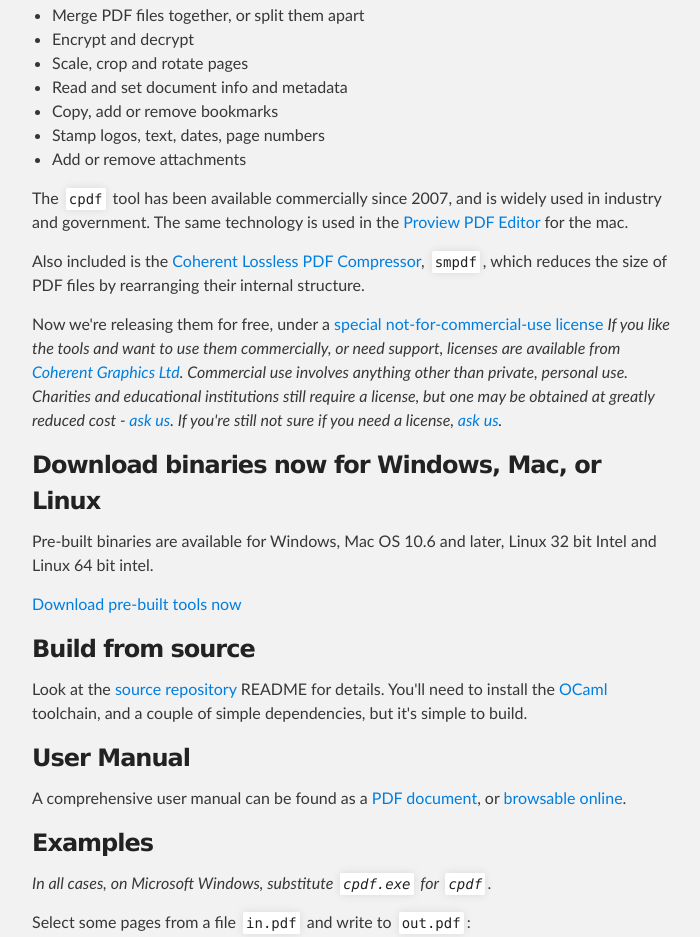
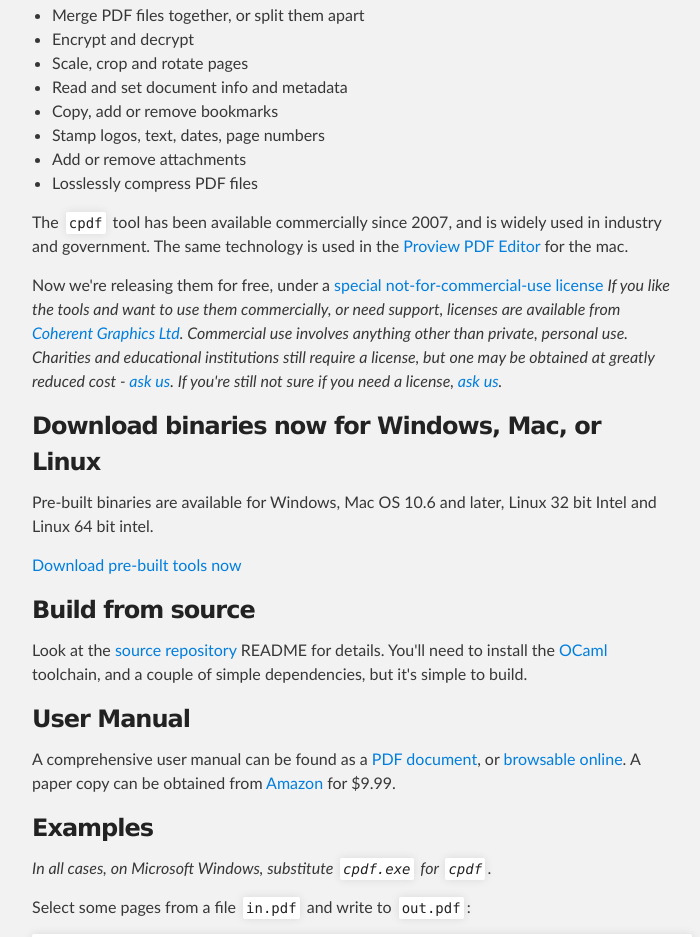
Before and after one commit to coherentgraphics/coherentgraphics.github.io, a plain HTML site: page index.html in a window 1280 px wide. Shown: the part 446-1383 px from the top of the page, without its empty margins (288-988 px from the left). Drawn offline with Linux system fonts and the light colour scheme.

Commit message:
For version 2.2

```diff
--- a/index.html
+++ b/index.html
@@ -37,11 +37,10 @@
 <li>Copy, add or remove bookmarks</li>
 <li>Stamp logos, text, dates, page numbers</li>
 <li>Add or remove attachments</li>
+<li>Losslessly compress PDF files</li>
 </ul>
 
 <p>The <code>cpdf</code> tool has been available commercially since 2007, and is widely used in industry and government. The same technology is used in the <a href="http://www.coherentpdf.com/proview.html">Proview PDF Editor</a> for the mac.</p>
-
-<p>Also included is the <a href="http://www.coherentpdf.com/compression.html">Coherent Lossless PDF Compressor</a>, <code>smpdf</code>, which reduces the size of PDF files by rearranging their internal structure.</p>
 
 <p>Now we're releasing them for free, under a <a
   href="https://github.com/coherentgraphics/cpdf-binaries/blob/master/LICENSE">special
@@ -67,7 +66,7 @@ greatly reduced cost - <a href="mailto:contact@coherentgraphics.co.uk">ask
 <h3>
 <a id="user-manual" class="anchor" href="#user-manual" aria-hidden="true"><span class="octicon octicon-link"></span></a>User Manual</h3>
 
-<p>A comprehensive user manual can be found as a <a href="http://www.coherentpdf.com/cpdfmanual.pdf">PDF document</a>, or <a href="http://www.coherentpdf.com/cpdfmanual/">browsable online</a>.</p>
+<p>A comprehensive user manual can be found as a <a href="http://www.coherentpdf.com/cpdfmanual.pdf">PDF document</a>, or <a href="http://www.coherentpdf.com/cpdfmanual/">browsable online</a>. A paper copy can be obtained from <a href="https://www.amazon.com/Coherent-PDF-Command-Line-Tools/dp/0957671148/">Amazon</a> for $9.99.</p>
 
 <h3>
 <a id="examples" class="anchor" href="#examples" aria-hidden="true"><span class="octicon octicon-link"></span></a>Examples</h3>
@@ -182,6 +181,11 @@ Rotation: 0
 <a id="q-my-command-works-but-fails-when-i-put-it-in-a-windows-batch-file" class="anchor" href="#q-my-command-works-but-fails-when-i-put-it-in-a-windows-batch-file" aria-hidden="true"><span class="octicon octicon-link"></span></a>Q. My command works, but fails when I put it in a Windows Batch file.</h5>
 
 <p>A. Some <code>cpdf</code> commands use <code>%</code> as a special character. Use <code>%%</code> instead.</p>
+
+<h5>
+<a id="q-my-command-works-but-fails-when-i-put-it-in-a-windows-batch-file" class="anchor" href="#q-my-command-works-but-fails-when-i-put-it-in-a-windows-batch-file" aria-hidden="true"><span class="octicon octicon-link"></span></a>Q. I want to express thanks for this free program, but I'm not a commercial user. What can I do?</h5>
+
+<p>A. You can buy a copy of the User Manual on <a href="https://www.amazon.com/Coherent-PDF-Command-Line-Tools/dp/0957671148/">Amazon</a> for $9.99.</p>
       </section>
     </div>
 
```
